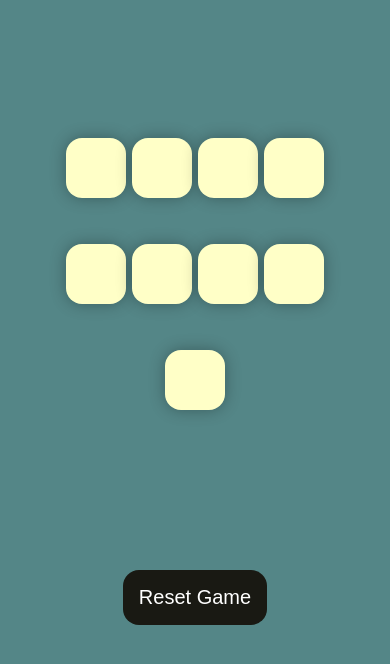
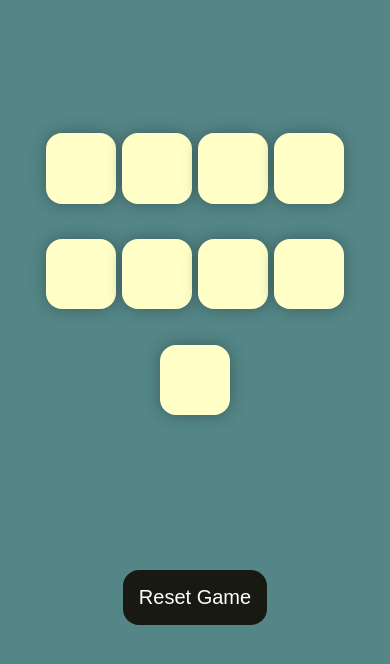
Before and after one commit to Shetty852/Tic-Tac-Toe, a plain HTML site: page index.html in a window 390 px wide. Shown: the part 58-722 px from the top of the page. Drawn offline with Linux system fonts and the light colour scheme.

Commit message:
Update style.css

```diff
--- a/style.css
+++ b/style.css
@@ -94,12 +94,17 @@ body {
         height: 80vw;
 }
     .box {
-        height: 60px;
-        width: 60px;
-        font-size: 1.5rem;
-        display: flex;
-        justify-content: center;
-        align-items:center;
-        flex-direction: column;
-    }
+    height: 18vmin;
+    width: 18vmin;
+    border-radius: 1rem;
+    border: none;
+    box-shadow: 0 0 1rem rgba(0, 0, 0, 0.3);
+    font-size: 4rem;
+    color: #b0413e;
+    text-align: center;
+    display: flex;
+    justify-content: center;
+    align-items: center;
+    background-color: #ffffc7;
+ }
 }
```
